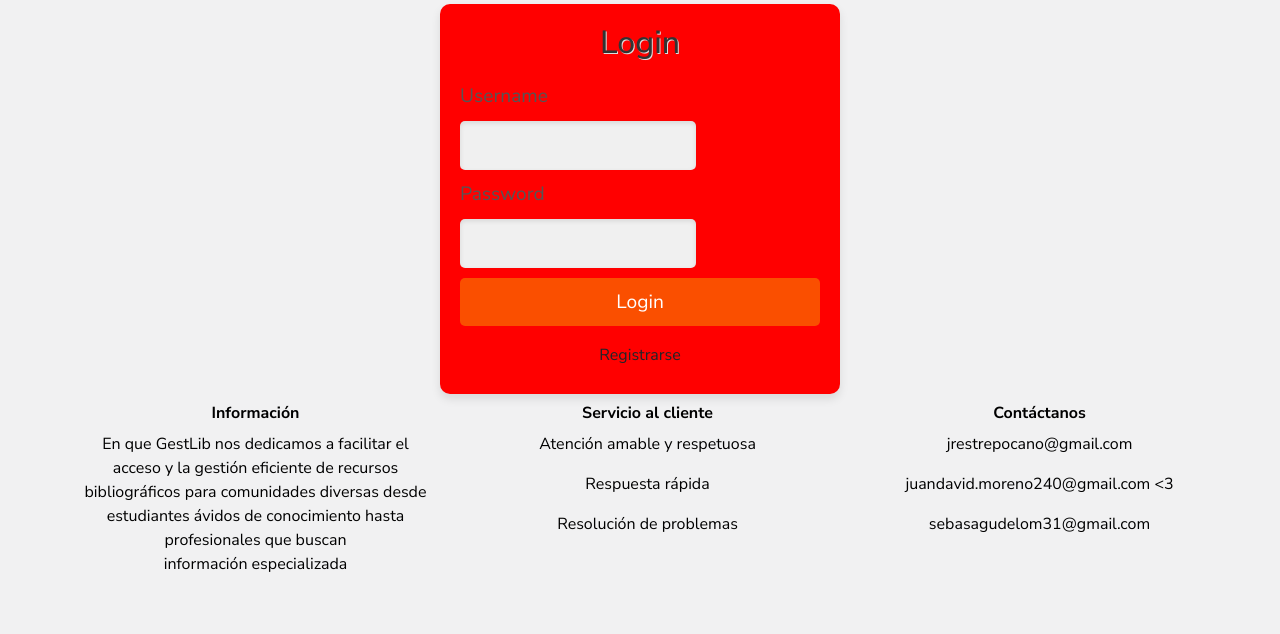
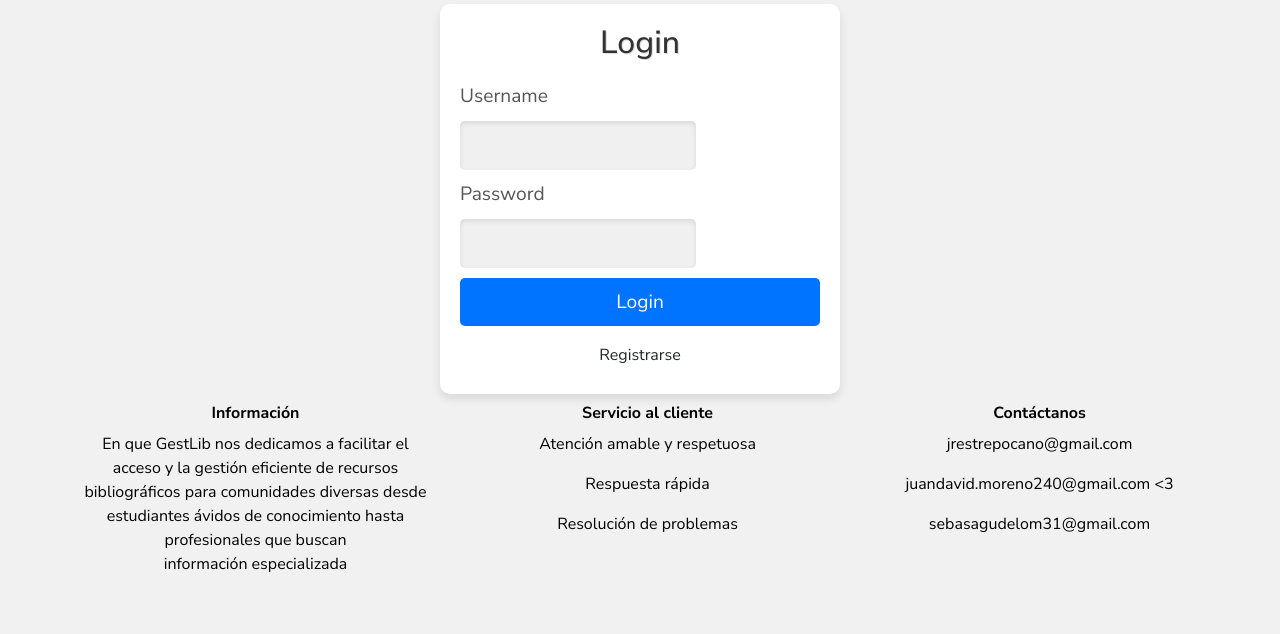
Before and after one commit to jRestrepo23/GestLibApp, a Django app: page /accounts/login/ in a window 1280 px wide. Shown: the part 88-722 px from the top of the page. Run offline with Django 5.2, Linux system fonts and the light colour scheme; some libraries are stand-ins or nearby versions.

Commit message:
color de login

```diff
--- a/gestlibapp/static/styles/singnin.css
+++ b/gestlibapp/static/styles/singnin.css
@@ -1,6 +1,6 @@
 
 .login-card {
-    background-color: #ff0000;
+    background-color: #ffffff;
     border-radius: 10px;
     box-sizing: border-box;
     padding: 20px;
@@ -68,7 +68,7 @@
   }
 
   .login-button {
-    background-color: #fa4f00;
+    background-color: #0073ff;
     border: none;
     border-radius: 5px;
     color: #fff;
```
